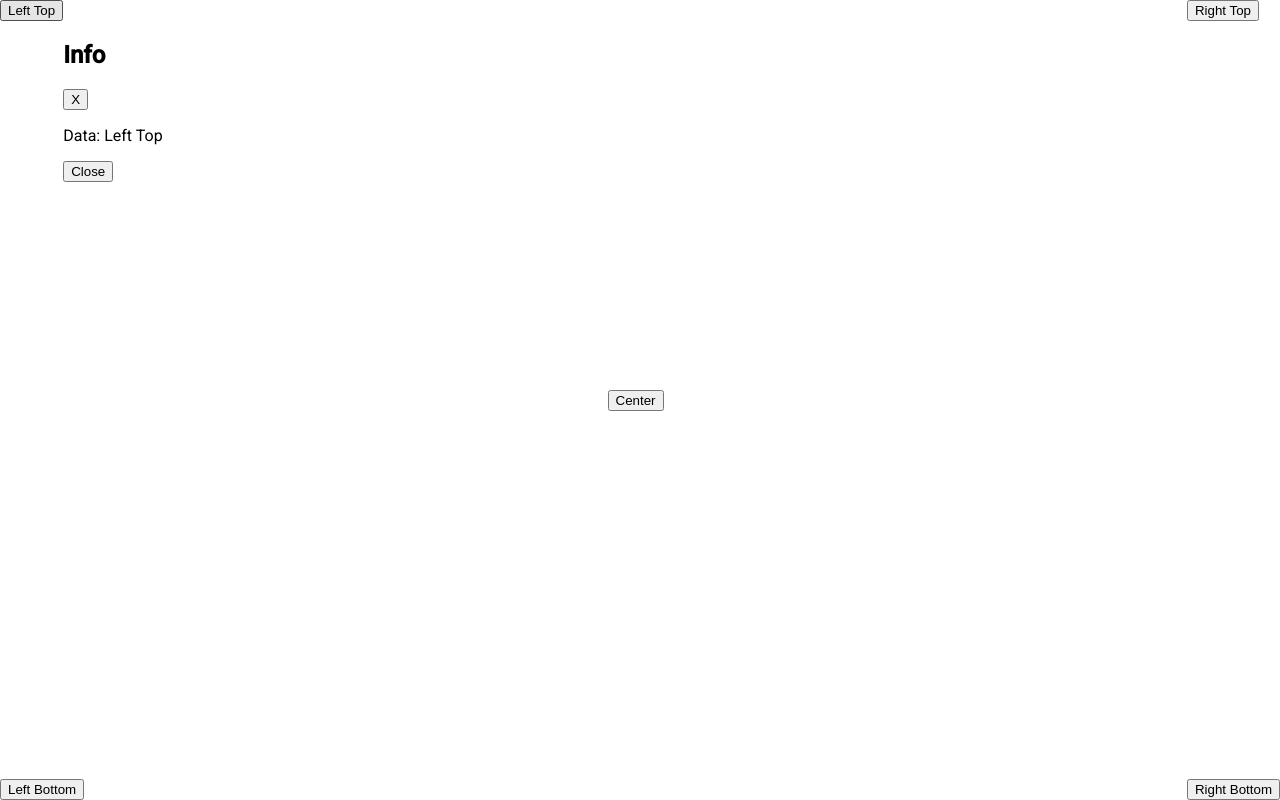
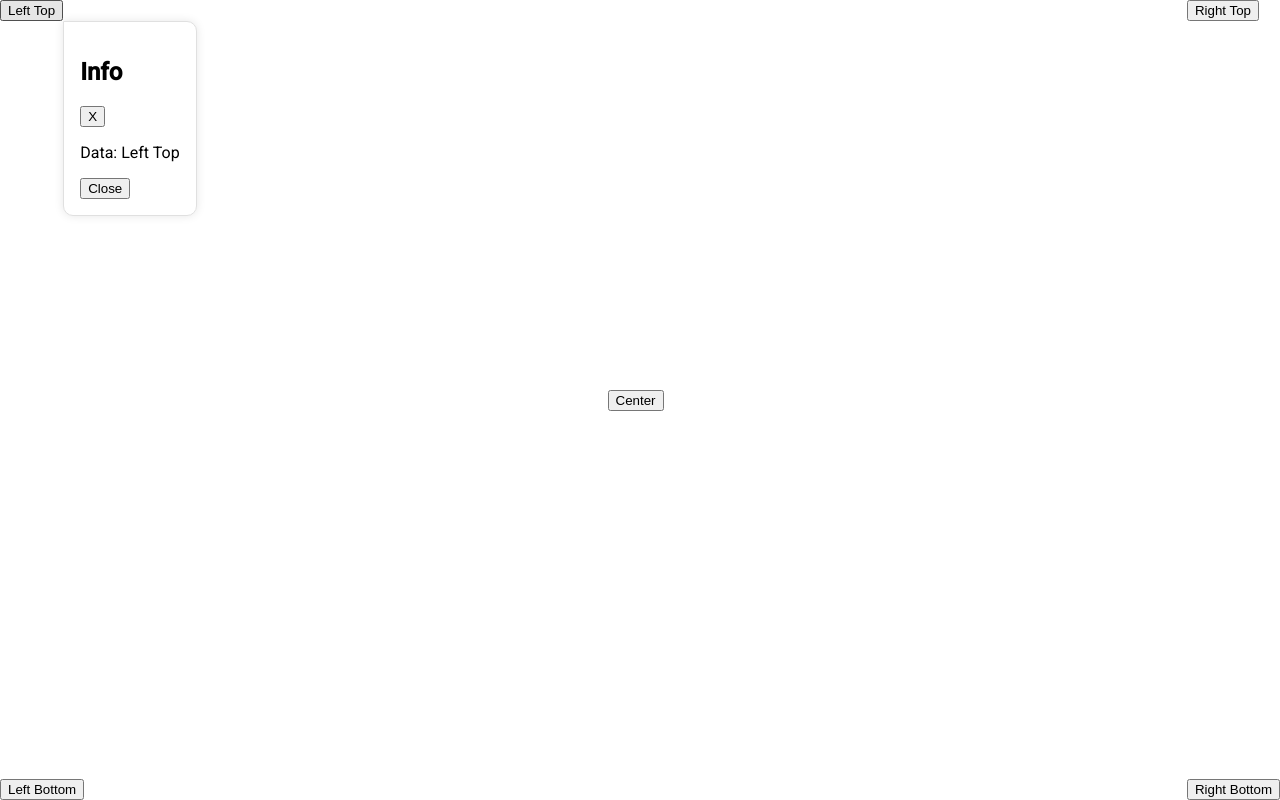
Before and after one commit to stbuhr/info-popup, an Angular app: page / in a window 1280 px wide. Both pictures are taken after a click on the button "Left Top". Built offline with nearby package versions, Linux system fonts and the light colour scheme.

Commit message:
Set style depending on position

```diff
--- a/src/app/info-popup/info-popup.component.scss
+++ b/src/app/info-popup/info-popup.component.scss
@@ -1,3 +1,27 @@
 :host {
   display: block;
 }
+
+.frame {
+  background-color: white;
+  border: 1px solid #e0e0e0;
+  border-radius: 10px;
+  box-shadow: 0 0 10px 0 rgba(0, 0, 0, 0.1);
+  padding: 1rem;
+}
+
+::ng-deep .info-popup-top-left .frame {
+  border-top-left-radius: 0;
+}
+
+::ng-deep .info-popup-top-right .frame {
+  border-top-right-radius: 0;
+}
+
+::ng-deep .info-popup-bottom-left .frame {
+  border-bottom-left-radius: 0;
+}
+
+::ng-deep .info-popup-bottom-right .frame {
+  border-bottom-right-radius: 0;
+}
--- a/src/app/info-popup/info-popup.service.ts
+++ b/src/app/info-popup/info-popup.service.ts
@@ -41,24 +41,28 @@ export class InfoPopupService {
           originY: 'bottom',
           overlayX: 'start',
           overlayY: 'top',
+          panelClass: 'info-popup-top-left',
         },
         {
           originX: 'start',
           originY: 'bottom',
           overlayX: 'end',
           overlayY: 'top',
+          panelClass: 'info-popup-top-right',
         },
         {
           originX: 'end',
           originY: 'top',
           overlayX: 'start',
           overlayY: 'bottom',
+          panelClass: 'info-popup-bottom-left',
         },
         {
           originX: 'start',
           originY: 'top',
           overlayX: 'end',
           overlayY: 'bottom',
+          panelClass: 'info-popup-bottom-right',
         },
       ]);
 
```
